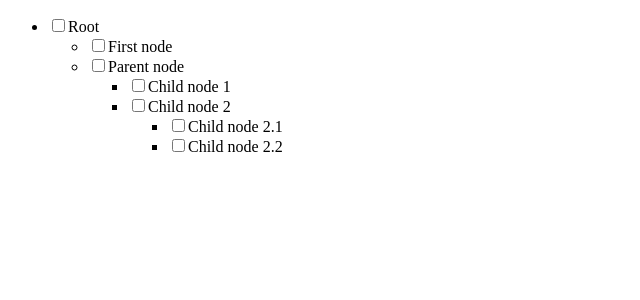
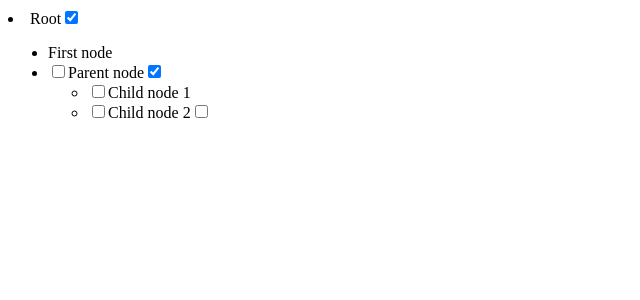
Before and after one commit to brumik/react-wooden-tree, a React app: page / in a window 1280 px wide. Shown: the top 300 px of the page, without its empty margins (0-640 px from the left). Built offline with nearby package versions, Linux system fonts and the light colour scheme.

Commit message:
Open/Collapse button and event handler added.

```diff
--- a/src/app.tsx
+++ b/src/app.tsx
@@ -5,14 +5,15 @@ import { Tree } from "./components/Tree";
 
 ReactDOM.render(
     <Tree
+        checkboxes={false}
         tree={{
             text: "Root",
             nodes:[
                 {text: "First node"},
-                {text: "Parent node", opened: true,
+                {text: "Parent node", opened: true, checkbox: {visible: true},
                     nodes: [
                         {text: "Child node 1"},
-                        {text: "Child node 2", opened: true,
+                        {text: "Child node 2", opened: false,
                             nodes: [
                                 {text: "Child node 2.1"},
                                 {text: "Child node 2.2"}
--- a/src/components/Checkbox.tsx
+++ b/src/components/Checkbox.tsx
@@ -3,25 +3,25 @@ import {FormEventHandler} from "react";
 import {defVal} from "./Helpers";
 
 export interface CheckboxOnChange {
-    (checked: boolean, id : string) : void
+    (checked: boolean, id: string) : void
 }
 
 export interface CheckboxData {
-    visible: boolean,
-    checked: boolean,
-    onChange: CheckboxOnChange,
-    childrenCheckedCount: number,
+    visible?: boolean,
+    checked?: boolean,
+    onChange?: CheckboxOnChange,
+    childrenCheckedCount?: number,
 }
 
-export function CheckboxDataFactory(checkbox : CheckboxData, onChange : CheckboxOnChange) : CheckboxData {
+export function CheckboxDataFactory(checkbox : CheckboxData, onChange : CheckboxOnChange, visible: boolean) : CheckboxData {
     if ( checkbox != null )
         return {
-            visible: defVal(checkbox.visible, false),
+            visible: defVal(checkbox.visible, visible),
             checked: defVal(checkbox.checked, false),
             onChange: onChange,
             childrenCheckedCount: 0
         };
-    else return {visible: false, checked: false, onChange: onChange, childrenCheckedCount: 0};
+    else return {visible: visible, checked: false, onChange: onChange, childrenCheckedCount: 0};
 }
 
 interface CheckboxProps {
--- a/src/components/Item.tsx
+++ b/src/components/Item.tsx
@@ -2,6 +2,7 @@ import * as React from "react";
 import { defVal } from "./Helpers";
 import {Checkbox, CheckboxData, CheckboxDataFactory} from "./Checkbox";
 import {FormEvent} from "react";
+import {OpenButton} from "./OpenButton";
 
 export interface NodeProps {
     id?: string,
@@ -9,19 +10,21 @@ export interface NodeProps {
     nodes?: NodeProps[],
     checkbox?: CheckboxData,
     opened?: boolean,
+    onOpen?: (id: string, opened: boolean) => void,
 }
 
 export function NodePropsFactory(node : NodeProps) : NodeProps {
     let nodes: NodeProps[] = [];
     if ( node.nodes != null )
         for (let i = 0; i < node.nodes.length; i++) {
-            node.nodes[i].checkbox = CheckboxDataFactory(node.nodes[i].checkbox, node.checkbox.onChange);
+            node.nodes[i].checkbox = CheckboxDataFactory(node.nodes[i].checkbox, node.checkbox.onChange, node.checkbox.visible);
 
             // Count the checked children nodes.
             if (node.nodes[i].checkbox.checked)
                 node.checkbox.childrenCheckedCount++;
 
             node.nodes[i].id = node.id + "." + i;
+            node.nodes[i].onOpen = node.onOpen;
             nodes.push(NodePropsFactory(node.nodes[i]));
         }
 
@@ -30,7 +33,8 @@ export function NodePropsFactory(node : NodeProps) : NodeProps {
         text: node.text,
         nodes: nodes,
         checkbox: node.checkbox,
-        opened: defVal(node.opened, false)
+        opened: defVal(node.opened, false),
+        onOpen: node.onOpen,
     }
 }
 
@@ -41,6 +45,7 @@ export class Item extends React.Component<NodeProps, ItemState> {
         super(props);
 
         this.handleCheckChange = this.handleCheckChange.bind(this);
+        this.handleOpenChange = this.handleOpenChange.bind(this);
     }
 
     /**
@@ -50,6 +55,11 @@ export class Item extends React.Component<NodeProps, ItemState> {
     handleCheckChange(event : FormEvent<HTMLInputElement>) : void {
         const target = event.target as HTMLInputElement;
         this.props.checkbox.onChange(target.checked, this.props.id);
+    }
+
+    handleOpenChange(event : FormEvent<HTMLInputElement>) : void {
+        const target = event.target as HTMLInputElement;
+        this.props.onOpen(this.props.id, target.checked);
     }
 
     /**
@@ -65,6 +75,7 @@ export class Item extends React.Component<NodeProps, ItemState> {
                           text={this.props.nodes[i].text}
                           nodes={this.props.nodes[i].nodes}
                           opened={this.props.nodes[i].opened}
+                          onOpen={this.props.nodes[i].onOpen}
                           checkbox={this.props.nodes[i].checkbox}
                     />
                 );
@@ -74,10 +85,19 @@ export class Item extends React.Component<NodeProps, ItemState> {
     }
 
     render () {
+        let checkbox = this.props.checkbox.visible ? (
+            <Checkbox onChange={this.handleCheckChange} checked={this.props.checkbox.checked} />
+        ) : null;
+
+        let openButton = this.props.nodes.length > 0 ? (
+            <OpenButton onChange={this.handleOpenChange} opened={this.props.opened}/>
+        ) : null;
+
         return (
             <li>
-                <Checkbox onChange={this.handleCheckChange} checked={this.props.checkbox.checked}/>
+                {checkbox}
                 {this.props.text}
+                {openButton}
                 <ul>{this.renderSublist()}</ul>
             </li>
         )
--- /dev/null
+++ b/src/components/OpenButton.tsx
@@ -0,0 +1,19 @@
+import * as React from "react";
+import {FormEventHandler} from "react";
+
+
+export interface OpenButtonProps {
+    onChange: FormEventHandler<HTMLInputElement>,
+    opened: boolean,
+}
+
+export class OpenButton extends React.Component<OpenButtonProps, {}> {
+    render() {
+        return (
+            <input type="checkbox"
+                   checked={this.props.opened}
+                   onChange={this.props.onChange}
+            />
+        );
+    }
+}
--- a/src/components/Tree.tsx
+++ b/src/components/Tree.tsx
@@ -33,9 +33,10 @@ export class Tree extends React.Component<TreeProps, TreeState> {
      */
     initList(node : NodeProps) : NodeProps {
         node.id = "0";
-        node.checkbox = CheckboxDataFactory(node.checkbox, this.handleCheckboxChange);
+        node.checkbox = CheckboxDataFactory(node.checkbox, this.handleCheckboxChange, this.props.checkboxes);
+        node.onOpen = this.handleOpenChange;
+        node.opened = true;
         node = NodePropsFactory(node);
-        node.opened = true;
         return node;
     }
 
@@ -56,7 +57,12 @@ export class Tree extends React.Component<TreeProps, TreeState> {
         return node;
     }
 
-
+    /**
+     * Uses recurse to update all parent if a checkbox is checked.
+     *
+     * @param {boolean} checked The new state of the child.
+     * @param {NodeProps} node The child node.
+     */
     parentCheckboxChange(checked: boolean, node : NodeProps) : void {
         // Root node:
         if ( node.id === "0" ) return;
@@ -79,7 +85,6 @@ export class Tree extends React.Component<TreeProps, TreeState> {
      * @param {boolean} checked The new state of the node.
      * @param {NodeProps} node The node to change the state.
      *
-     * Todo If all children are selected select parent.
      */
     nodeCheckboxChange(checked: boolean, node : NodeProps) : void {
         if ( node.nodes ) {
@@ -101,21 +106,26 @@ export class Tree extends React.Component<TreeProps, TreeState> {
     handleCheckboxChange = (checked : boolean, id : string) : void => {
         let node : NodeProps = this.nodeSelector(id);
         this.nodeCheckboxChange(checked, node);
-        this.setState({node: this.node})
+        this.setState({node: this.node});
+    };
+
+    handleOpenChange = (id: string, opened: boolean) : void => {
+        let node : NodeProps = this.nodeSelector(id);
+        node.opened = opened;
+        this.setState({node: this.node});
     };
 
     render() {
         return (
             <div >
-                <ul>
                 <Item key={this.state.node.id}
                       id={this.state.node.id}
                       text={this.state.node.text}
                       nodes={this.state.node.nodes}
                       opened={this.state.node.opened}
+                      onOpen={this.state.node.onOpen}
                       checkbox={this.state.node.checkbox}
                 />
-                </ul>
             </div>
         );
     }
```
Also changed, not shown: 2 other files (tests, documents, lock files or other folders). Lines whose indentation alone changed are shown as unchanged.
